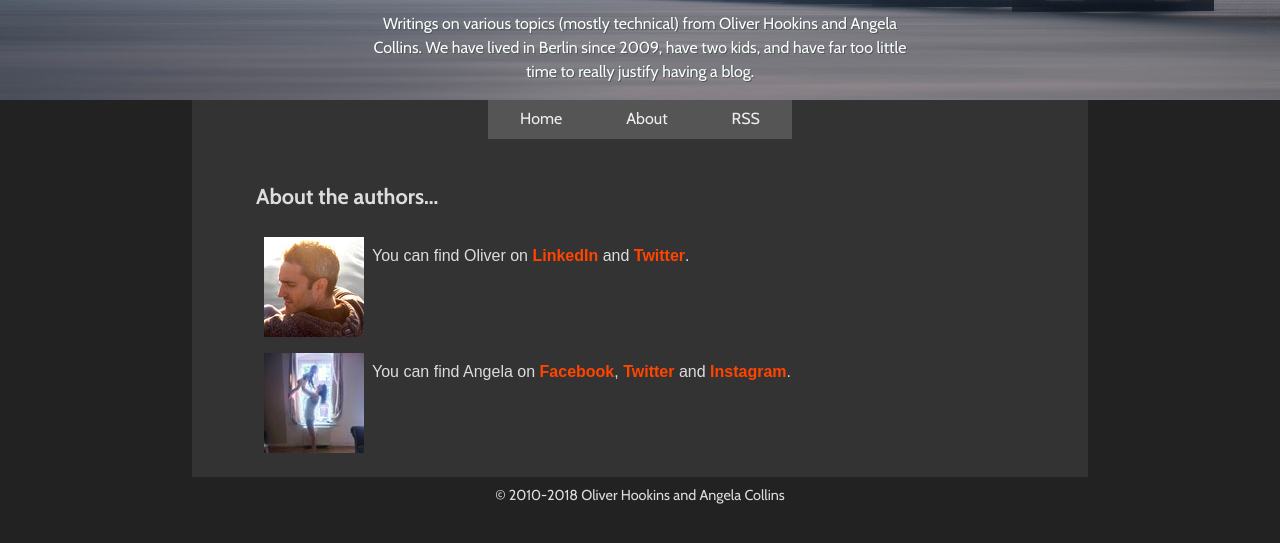
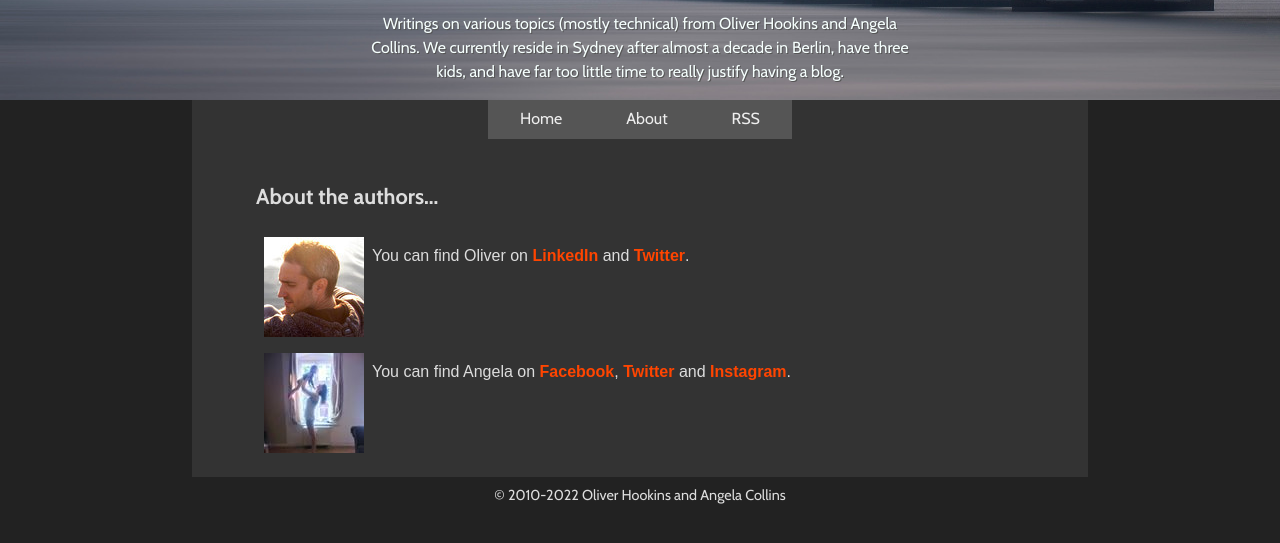
Before and after one commit to ohookins/paperairoplane.net, a Gatsby site: page /about in a window 1280 px wide. Shown: the part 103-646 px from the top of the page. Built offline with nearby package versions, Linux system fonts and the light colour scheme; Gatsby itself is replaced by a stand-in of ours; a web font is replaced by a local one.

Commit message:
Update header and footer for 2022.

```diff
--- a/src/components/Footer/index.js
+++ b/src/components/Footer/index.js
@@ -3,7 +3,7 @@ import React from "react";
 const Footer = () => (
   <div className="cabin center mw6 flex justify-center">
     <div className="ph2 pt4 pv2">
-      © 2010-2018 Oliver Hookins and Angela Collins
+      © 2010-2022 Oliver Hookins and Angela Collins
     </div>
   </div>
 );
--- a/src/components/Header/index.js
+++ b/src/components/Header/index.js
@@ -29,9 +29,7 @@ const Header = () => (
           textShadow: "1px 1px #555555"
         }}
       >
-        Writings on various topics (mostly technical) from Oliver Hookins and
-        Angela Collins. We have lived in Berlin since 2009, have two kids, and
-        have far too little time to really justify having a blog.
+        Writings on various topics (mostly technical) from Oliver Hookins and Angela Collins. We currently reside in Sydney after almost a decade in Berlin, have three kids, and have far too little time to really justify having a blog.
       </p>
     </blockquote>
   </div>
```
